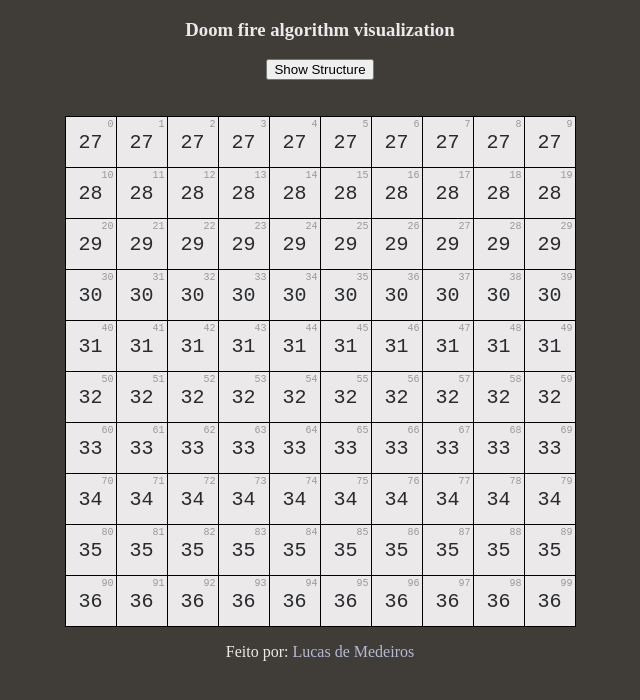
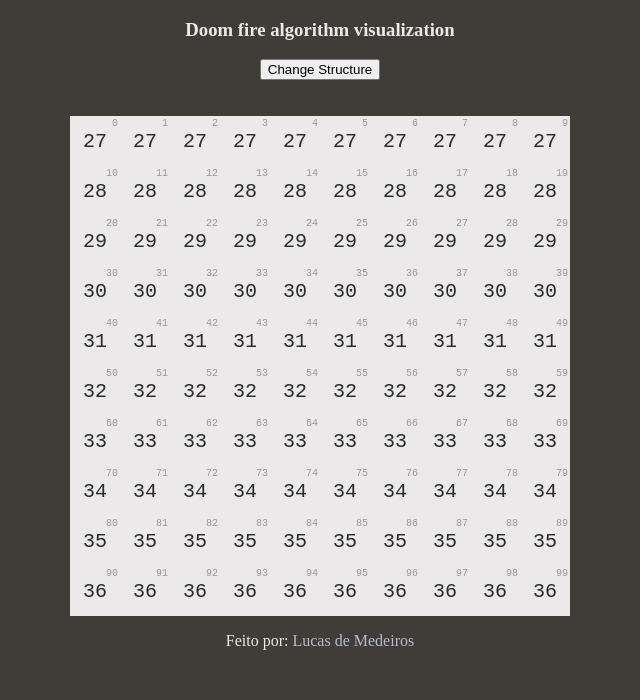
Before and after one commit to LukeHxH/doom-fire, a plain HTML site: page index.html in a window 1280 px wide. Shown: the whole page, without its empty margins (320-960 px from the left). Drawn offline with Linux system fonts and the light colour scheme.

Commit message:
remove bordas

```diff
--- a/index.html
+++ b/index.html
@@ -14,7 +14,7 @@
 	<section>
 		<h3>Doom fire algorithm visualization</h3>
 		<button id="change-view">
-			Show Structure
+			Change Structure
 		</button>
 		<br/>
 		<br/>
--- a/style.css
+++ b/style.css
@@ -5,7 +5,6 @@ html {
 
 table {
     border-collapse: collapse;
-    border: 1px solid #000;
 }
 
 td {
@@ -13,7 +12,6 @@ td {
     height: 50px;
     color: #2A2B2E;
     background-color: #EBE9E9;
-    border: 1px solid #000;
     text-align: center;
     vertical-align: center;
     font-family: monospace;
```
